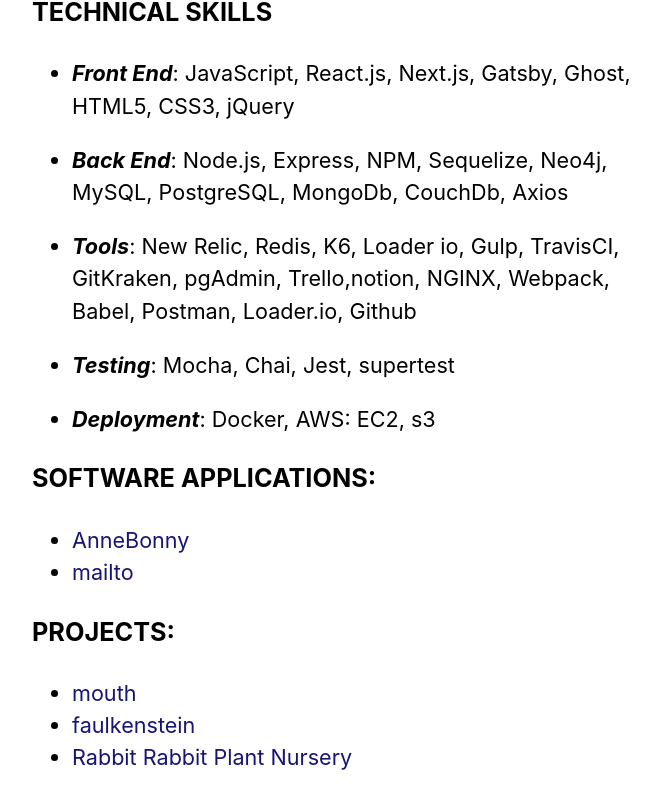
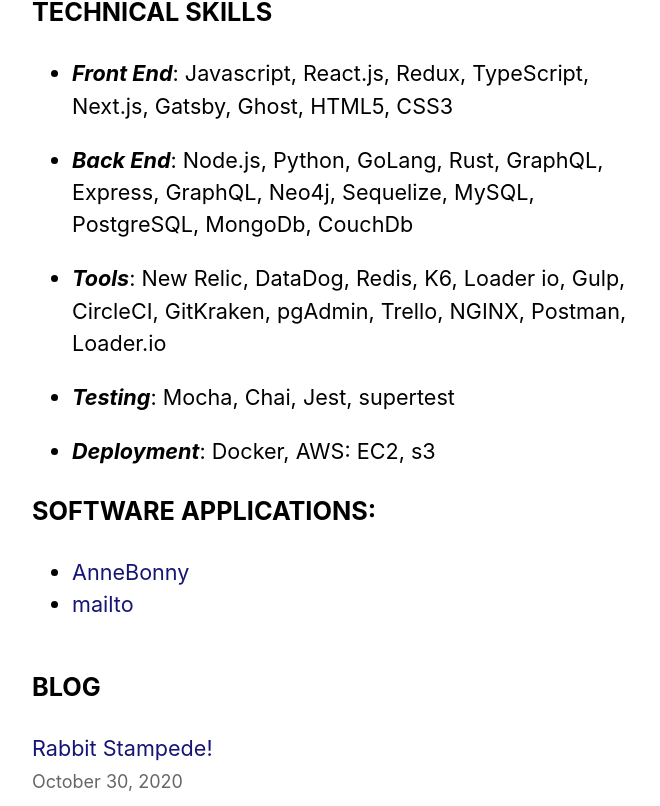
Before and after one commit to HannahManfredi/nextjs-blog, a Next.js app: page / in a window 1280 px wide. Shown: the part 694-1500 px from the top of the page, without its empty margins (302-962 px from the left). Built offline with nearby package versions, Linux system fonts and the light colour scheme.

Commit message:
update resume and index page

```diff
--- a/pages/index.js
+++ b/pages/index.js
@@ -24,13 +24,13 @@ export default function Home({allPostsData}) {
         <p>Hi, I'm Hannah. I'm a Software Engineer, Voice Interaction Designer and Farmer, and I love going down rabbit holes! You can contact me on <a href="https://twitter.com/HannahManfredi">Twitter.</a></p>
         <p><h3><strong>TECHNICAL SKILLS</strong></h3>
           <ul>
-            <li><em><b>Front End</b></em>: JavaScript, React.js, Next.js, Gatsby, Ghost, HTML5, CSS3, jQuery</li>
+            <li><em><b>Front End</b></em>: Javascript, React.js, Redux, TypeScript, Next.js, Gatsby, Ghost, HTML5, CSS3</li>
           </ul>
           <ul>
-            <li><em><b>Back End</b></em>: Node.js, Express, NPM, Sequelize, Neo4j, MySQL, PostgreSQL, MongoDb, CouchDb, Axios</li>
+            <li><em><b>Back End</b></em>: Node.js, Python, GoLang, Rust, GraphQL, Express, GraphQL,  Neo4j, Sequelize, MySQL, PostgreSQL, MongoDb, CouchDb</li>
           </ul>
           <ul>
-            <li><em><b>Tools</b></em>: New Relic, Redis, K6, Loader io, Gulp, TravisCI, GitKraken, pgAdmin, Trello,notion, NGINX, Webpack, Babel, Postman, Loader.io, Github</li>
+            <li><em><b>Tools</b></em>: New Relic, DataDog, Redis, K6, Loader io, Gulp, CircleCI, GitKraken, pgAdmin, Trello, NGINX, Postman, Loader.io</li>
           </ul>
           <ul>
             <li><em><b>Testing</b></em>: Mocha, Chai, Jest, supertest </li>
@@ -45,12 +45,6 @@ export default function Home({allPostsData}) {
               <li><a href="https://github.com/ArrrrWeBeAnneBonny/booking.git">AnneBonny</a></li>
               <li><a href="https://github.com/SDCmailto/SDC-CustomerReviews.git">mailto</a></li>
             </ul>
-          <h3><strong>PROJECTS:</strong></h3>
-          <ul>
-            <li><a href="https://github.com/HannahManfredi/mouth.git">mouth</a></li>
-            <li><a>faulkenstein</a></li>
-            <li><a href="https://www.rabbitrabbitplantnursery.com">Rabbit Rabbit Plant Nursery</a></li>
-          </ul>
         </p>
       </section>
       <section className={`${utilStyles.headingMd} ${utilStyles.padding1px}`}>
```
Also changed, not shown: pages/resume.js (+15 -12 lines).
